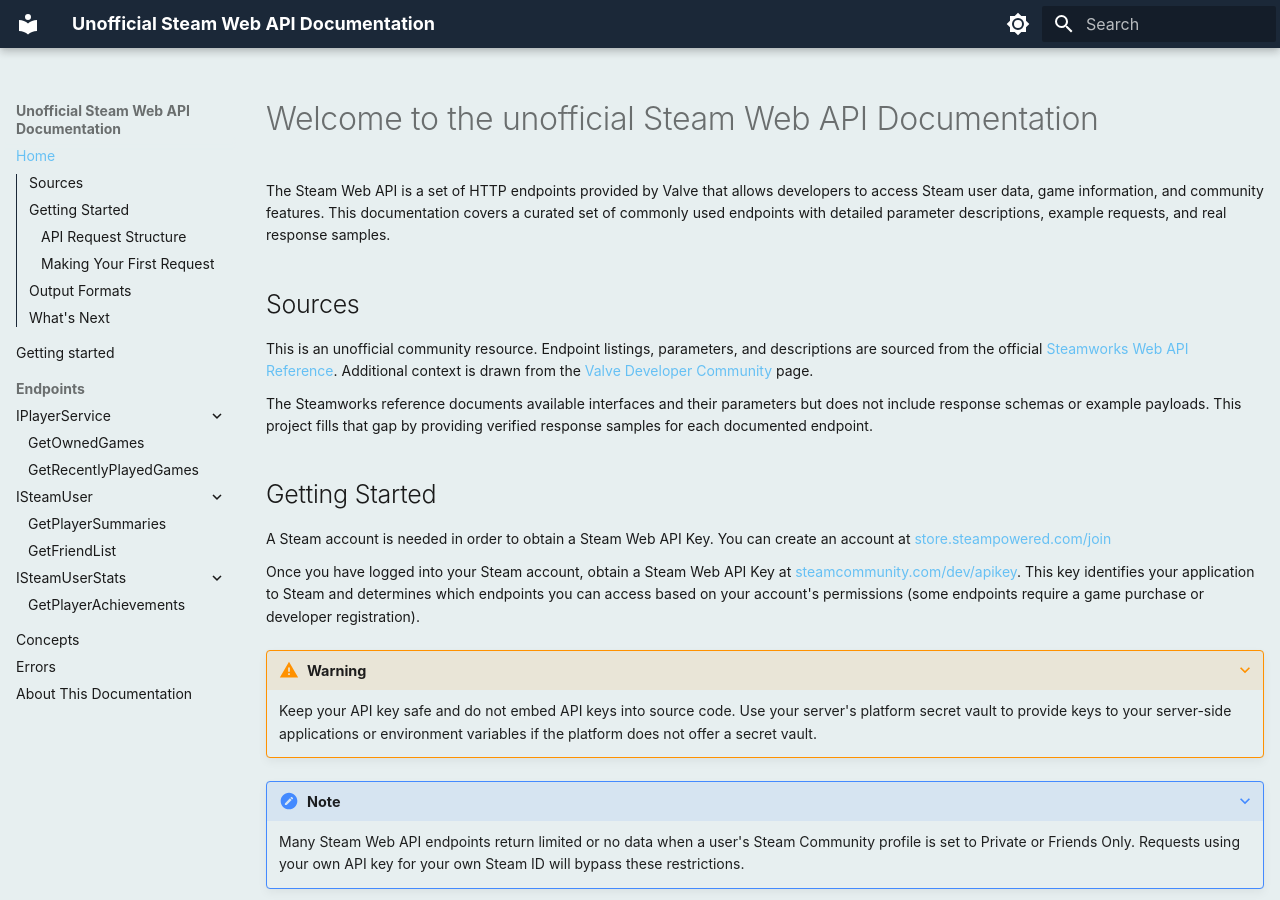
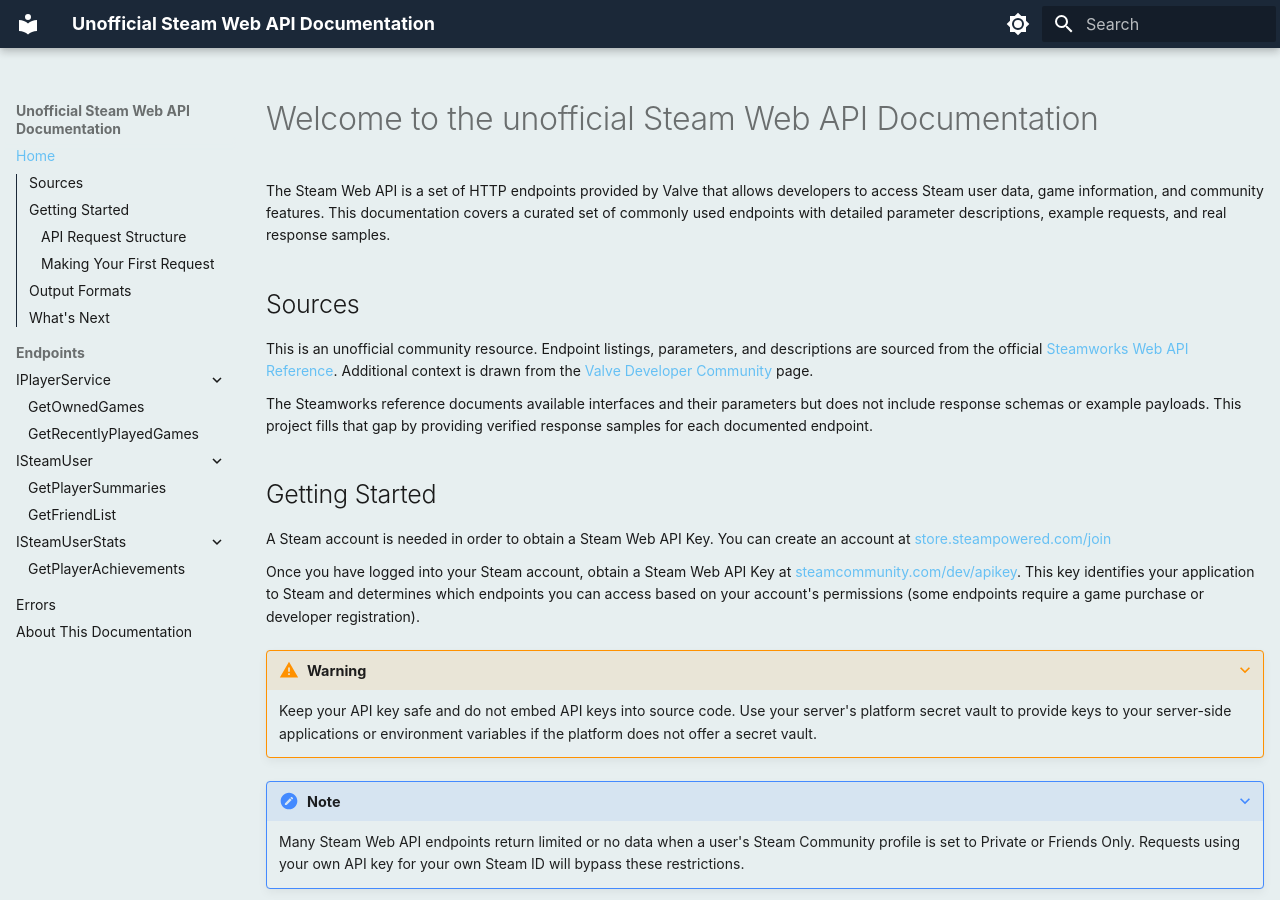
Before and after one commit to hwittle/steam-web-api-docs, an MkDocs documentation site: the page built from docs/index.md, in a window 1280 px wide and 900 px high. Built offline with MkDocs 1.6.1 and Material for MkDocs 9.7.7, drawn with Linux system fonts in a browser that asks for light colours.

Commit message:
Removed broken links

```diff
--- a/mkdocs.yml
+++ b/mkdocs.yml
@@ -26,7 +26,6 @@
 
 nav:
   - Home: index.md
-  - Getting started: getting-started.md
   - Endpoints:
     - IPlayerService:
       - GetOwnedGames: get-owned-games.md
@@ -36,7 +35,6 @@
       - GetFriendList: get-friend-list.md
     - ISteamUserStats:
       - GetPlayerAchievements: get-player-achievements.md
-  - Concepts: concepts.md
   - Errors: errors.md
   - About This Documentation: about-this-documentation.md
 
```
